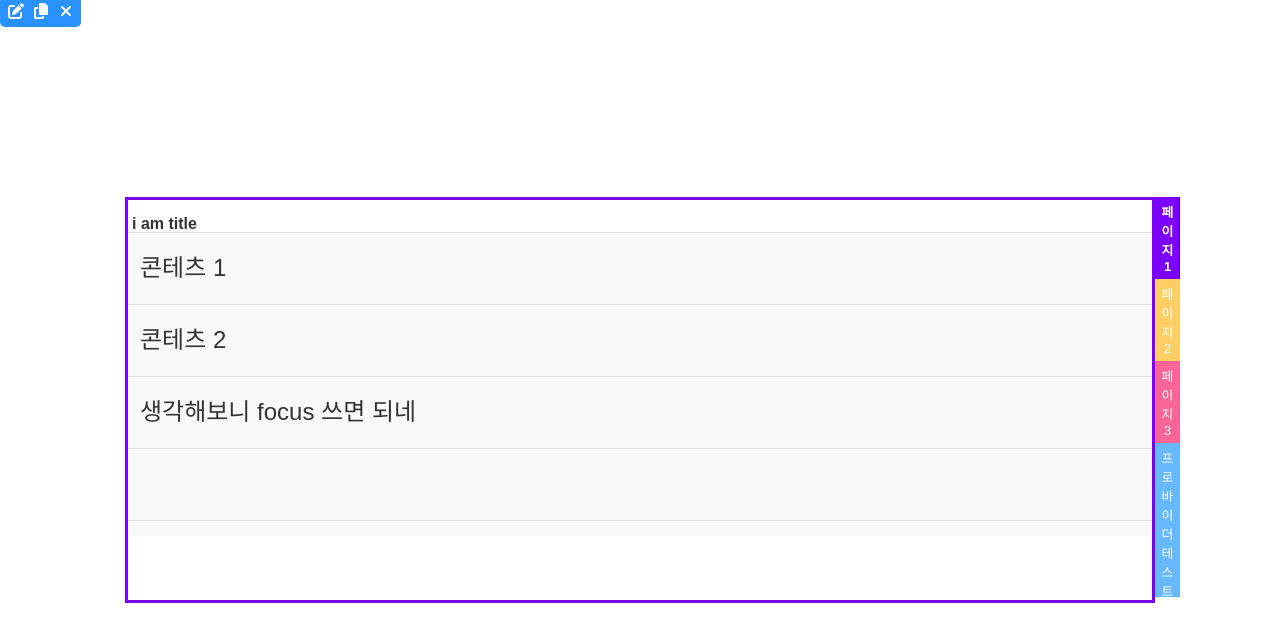
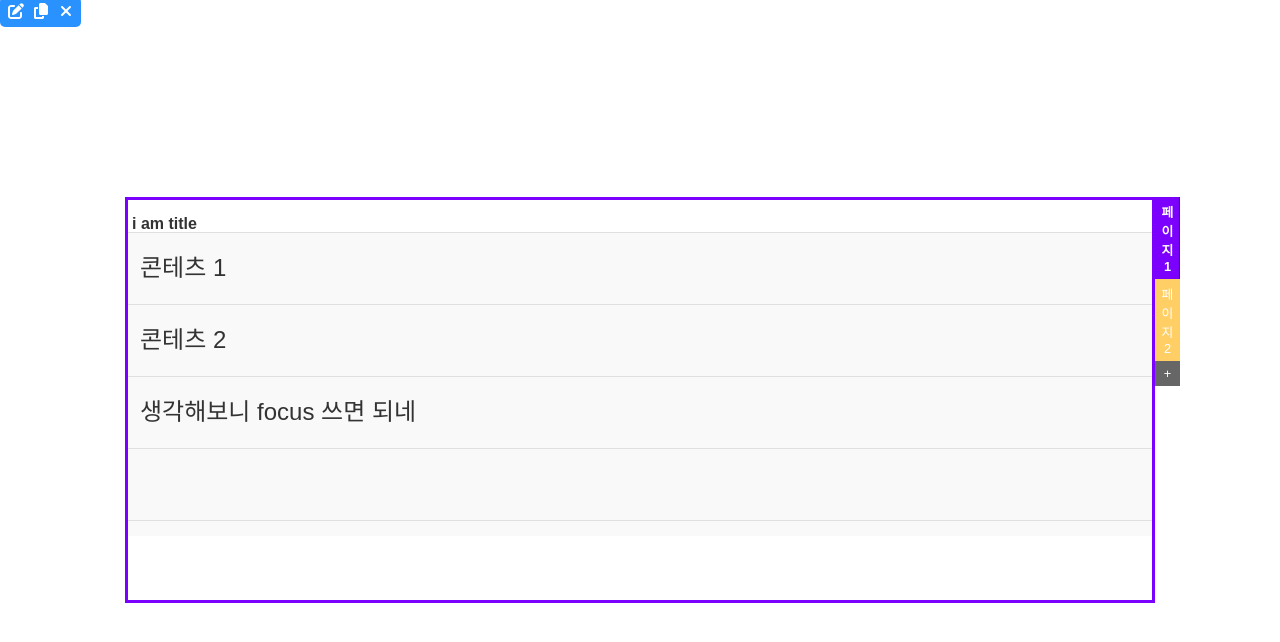
Before and after one commit to kimminhyug/note-card-ui, a Next.js app: page / in a window 1280 px wide. Shown: the top 642 px of the page. Built offline with nearby package versions, Linux system fonts and the light colour scheme.

Commit message:
탭 추가 기능 구현
- 기능만 간단하게 구현 하였으며, 디자인  필요

```diff
--- a/src/app/globals.css
+++ b/src/app/globals.css
@@ -22,6 +22,7 @@ body {
   --yellow: #f9e400;
   --blue: #0089ff;
   --orange: #ffaf00;
+  --black: black;
   --light-red: #f5004f;
 }
 
@@ -74,6 +75,10 @@ body {
   }
   &.theme-orange {
     box-shadow: 0px 0px 0px 3px var(--orange);
+  }
+  &.theme-black {
+    color: white;
+    box-shadow: 0px 0px 0px 3px var(--black);
   }
 
   box-sizing: border-box;
@@ -163,6 +168,9 @@ body {
     &.theme-orange {
       background: var(--orange);
     }
+    &.theme-black {
+      background: var(--black);
+    }
     &:nth-child(n + 2) {
       /* 탭간의 간격 없는게 더 괜찮아 보임 */
       margin-top: 0px;
@@ -181,6 +189,9 @@ body {
 }
 .bg-orange {
   background: var(--orange);
+}
+.bg-black {
+  background: var(--black);
 }
 
 .flex-container {
@@ -222,3 +233,15 @@ body {
     text-align: center;
   }
 }
+.add-tab-modal {
+  position: absolute;
+  left: calc(50% - 150px);
+  top: calc(50% - 75px);
+  background: white;
+
+  text-align: center;
+  align-content: center;
+  width: 300px;
+  height: 150px;
+  z-index: 1;
+}
--- a/src/app/note-card/note-card.tsx
+++ b/src/app/note-card/note-card.tsx
@@ -4,11 +4,16 @@ import { NoteCardContext, NoteCardToolbarContext } from './note-card-context';
 import { Row, RowData } from './row';
 import { Toolbar } from './toolbar';
 
+const isEmpty = (v) => {
+  return (v === '' || v === null || v === undefined || v?.length === 0) && v !== 0;
+};
+
 const cardColor = {
   purple: 'theme-purple',
   orange: 'theme-orange',
   'light-red': 'theme-light-red',
   blue: 'theme-blue',
+  black: 'theme-black',
   none: '',
 };
 
@@ -62,6 +67,9 @@ export const getFontSize = (size: string | number) => {
 export const NoteCard = ({ rowCount, noteStyles = {} }: INoteCardProps) => {
   // 탭 idx
   const [activeTab, setActiveTab] = useState(0);
+  // modal재활용할까음
+  const [openAddModal, setOpenAddModal] = useState(false);
+  const [newName, setNewName] = useState<string>('');
   const [position, setPosition] = useState({ x: 0, y: 0 });
 
   const [noteStyle, setNoteStyle] = useState({
@@ -94,7 +102,7 @@ export const NoteCard = ({ rowCount, noteStyles = {} }: INoteCardProps) => {
     setNoteStyle((prev) => ({ ...prev, ...noteStyles }));
   }, [noteStyles]);
   // contents는 따로 가는게 관리하기 편할듯
-  const tabs = [
+  const [tabs, setTabs] = useState([
     {
       id: 'page1',
       name: '페이지 1',
@@ -107,19 +115,25 @@ export const NoteCard = ({ rowCount, noteStyles = {} }: INoteCardProps) => {
       theme: cardColor.orange,
       title: () => <span>페이지 2</span>,
     },
+    // {
+    //   id: 'page3',
+    //   name: '페이지 3',
+    //   theme: cardColor['light-red'],
+    //   title: () => <span>페이지 3</span>,
+    // },
+    // {
+    //   id: 'page4',
+    //   name: ' 프로바이더 테스트',
+    //   theme: cardColor.blue,
+    //   // title: ()=><Row>페이지 2</Row>,
+    // },
     {
-      id: 'page3',
-      name: '페이지 3',
-      theme: cardColor['light-red'],
-      title: () => <span>페이지 3</span>,
-    },
-    {
-      id: 'page4',
-      name: ' 프로바이더 테스트',
-      theme: cardColor.blue,
+      id: 'add',
+      name: ' +',
+      theme: cardColor.black,
       // title: ()=><Row>페이지 2</Row>,
     },
-  ];
+  ]);
   // 컴포넌트 props
   // 컴포넌트 컨셉이 데이터가 많을꺼 같진 않으니 1개의 배열에 모두 관리
   // {
@@ -131,8 +145,13 @@ export const NoteCard = ({ rowCount, noteStyles = {} }: INoteCardProps) => {
     return rowList.filter((defaultRow) => defaultRow.tab === tabId);
   };
 
-  const handleSelectTab = (idx) => {
-    setActiveTab(idx);
+  const handleSelectTab = (id, idx) => {
+    if (id === 'add') {
+      setOpenAddModal(true);
+    } else {
+      setOpenAddModal(false);
+      setActiveTab(idx);
+    }
   };
 
   const handleRowClick = (id): void => {
@@ -140,18 +159,37 @@ export const NoteCard = ({ rowCount, noteStyles = {} }: INoteCardProps) => {
     // active 음 이거 남겨야하나
     // setRowList((prev) => prev.map((row) => (row.tab === activeTab ? { ...row, active: row.order === id } : row)));
   };
+  const handleChangeNewTabName = (ev) => {
+    setNewName(ev.target.value);
+  };
+  const handleSubmitNewTab = () => {
+    if (isEmpty(newName)) return;
+    setTabs((prev) => [
+      ...prev,
+      { id: newName, name: newName, theme: cardColor.black, title: () => <span>{newName}</span> },
+    ]);
+  };
 
   return (
     <NoteCardContext.Provider value={{ styles: noteStyle }}>
       <NoteCardToolbarContext.Provider value={{ position: position, setPosition: setPosition }}>
         <Toolbar />
+        {openAddModal && (
+          <div className="add-tab-modal">
+            <div>add</div>
+            <div>
+              <input type="text" onChange={handleChangeNewTabName}></input>
+              <button onClick={handleSubmitNewTab}>추가</button>
+            </div>
+          </div>
+        )}
         <div className={`note-card-container ${tabs[activeTab].theme}`} onKeyDown={handleNoteKeydown}>
           <div className="tab-container">
             {tabs.map((tab, idx) => (
               <div
                 key={idx}
                 className={`tab ${tab.theme} ${activeTab === idx ? 'active' : ''}`}
-                onClick={() => handleSelectTab(idx)}
+                onClick={() => handleSelectTab(tab.id, idx)}
               >
                 {tab.name}
               </div>
```
